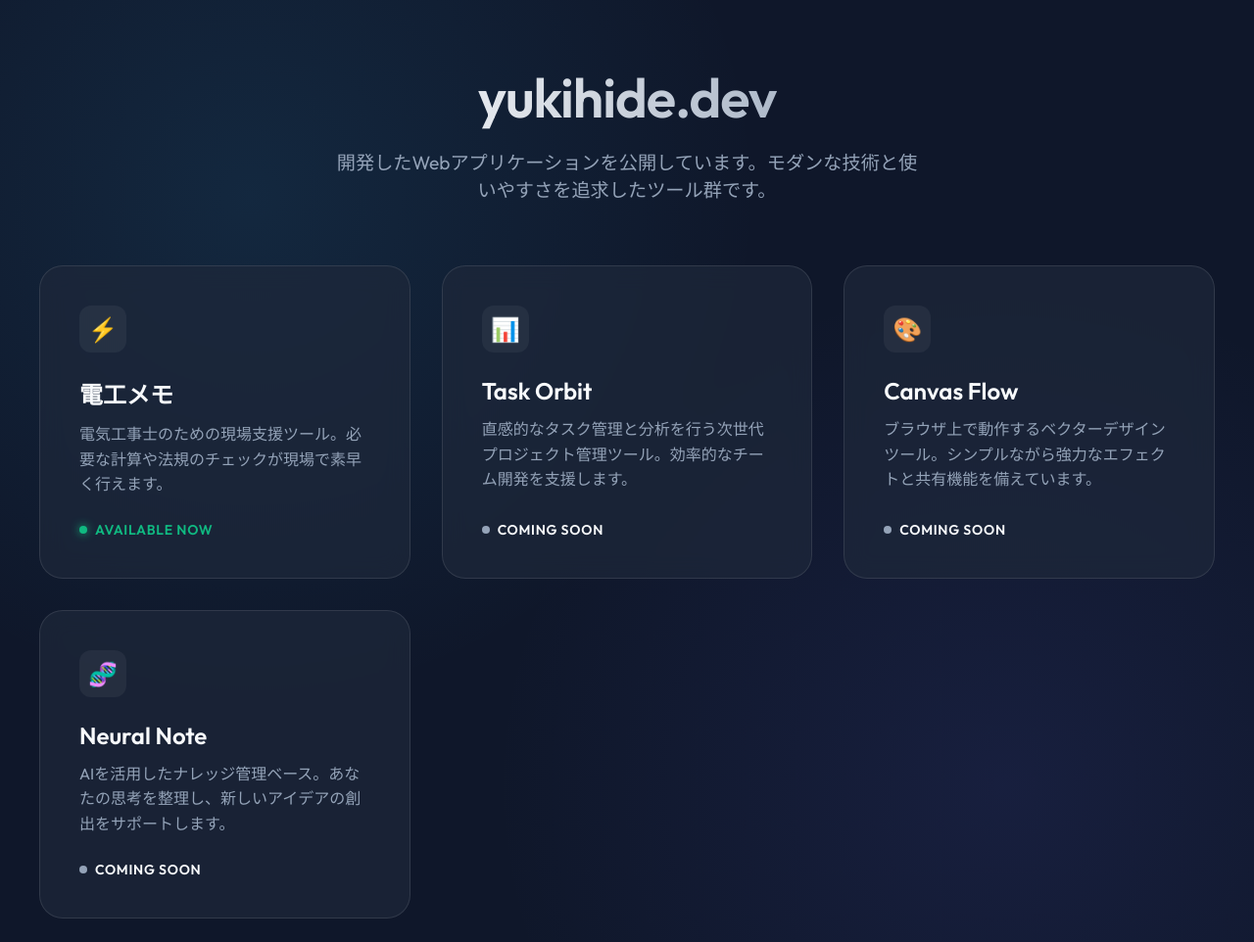
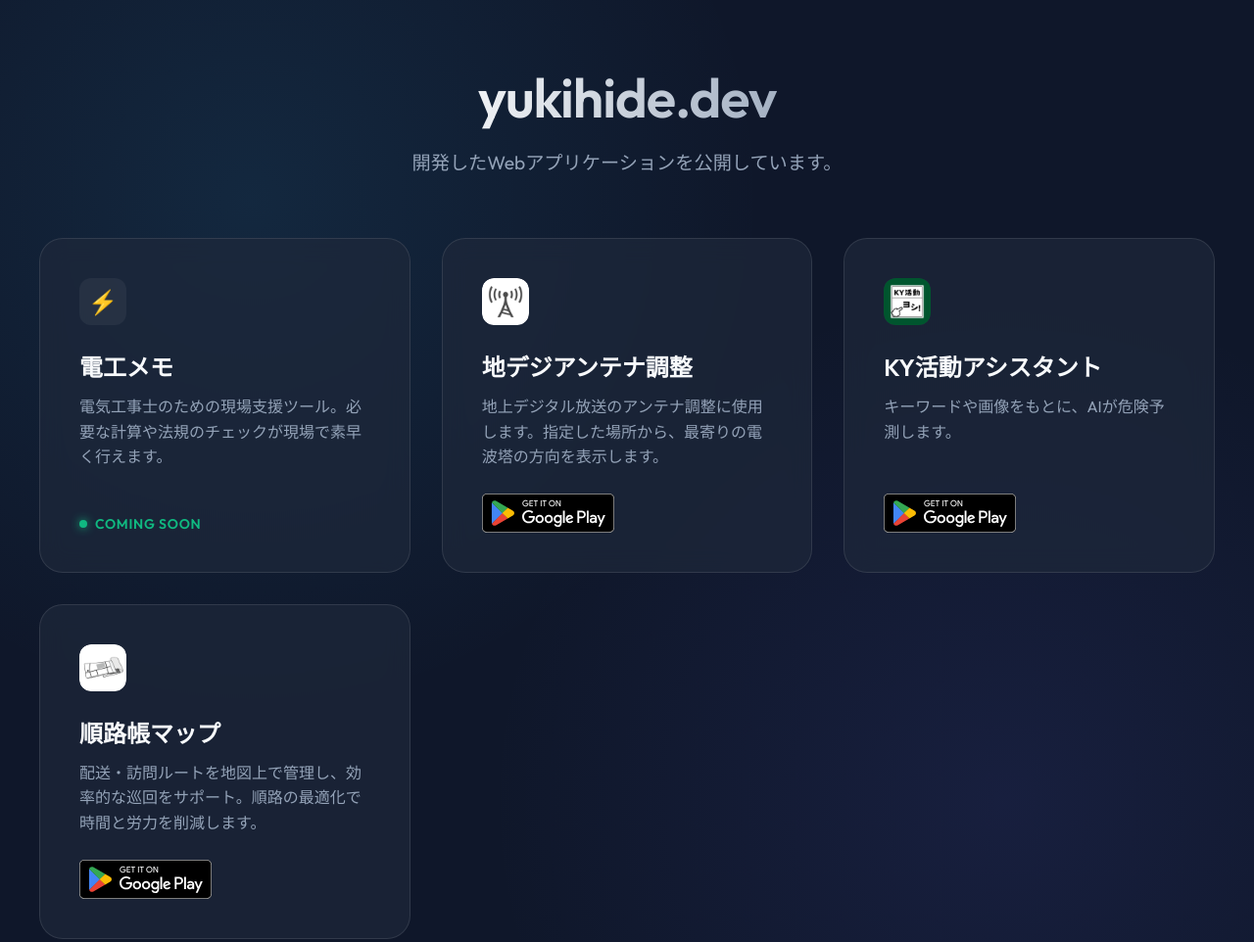
Before and after one commit to sjp0at/web-yukihide-dev, a website built with Vite: page index.html in a window 1280 px wide. Shown: the top 962 px of the page at 98% size. Built offline with nearby package versions, Linux system fonts and the light colour scheme.

Commit message:
feat: Add new card icons and integrate Google Play Store badge.

```diff
--- a/index.html
+++ b/index.html
@@ -12,7 +12,7 @@
 <body>
   <header>
     <h1>yukihide.dev</h1>
-    <p class="subtitle">開発したWebアプリケーションを公開しています。モダンな技術と使いやすさを追求したツール群です。</p>
+    <p class="subtitle">開発したWebアプリケーションを公開しています。</p>
   </header>
 
   <main class="grid">
@@ -22,37 +22,42 @@
       <p>電気工事士のための現場支援ツール。必要な計算や法規のチェックが現場で素早く行えます。</p>
       <div class="card-status">
         <span class="status-dot"></span>
-        Available Now
-      </div>
-    </a>
-
-    <a href="#" class="card" id="card-dummy-1">
-      <div class="card-icon">📊</div>
-      <h2>Task Orbit</h2>
-      <p>直感的なタスク管理と分析を行う次世代プロジェクト管理ツール。効率的なチーム開発を支援します。</p>
-      <div class="card-status">
-        <span class="status-dot"></span>
         Coming Soon
       </div>
     </a>
 
-    <a href="#" class="card" id="card-dummy-2">
-      <div class="card-icon">🎨</div>
-      <h2>Canvas Flow</h2>
-      <p>ブラウザ上で動作するベクターデザインツール。シンプルながら強力なエフェクトと共有機能を備えています。</p>
-      <div class="card-status">
-        <span class="status-dot"></span>
-        Coming Soon
+    <a href="https://play.google.com/store/apps/details?id=jp.m_eng.tvantennaadjustment" class="card live"
+      id="card-dummy-1">
+      <div class="card-icon">
+        <img src="ic_tower-playstore.png" alt="Get it on Google Play" class="playstore-badge">
+      </div>
+      <h2>地デジアンテナ調整</h2>
+      <p>地上デジタル放送のアンテナ調整に使用します。指定した場所から、最寄りの電波塔の方向を表示します。</p>
+      <div class="card-platform">
+        <img src="GetItOnGooglePlay_Badge_Web_color_English.svg" alt="Get it on Google Play" class="playstore-badge">
       </div>
     </a>
 
-    <a href="#" class="card" id="card-dummy-3">
-      <div class="card-icon">🧬</div>
-      <h2>Neural Note</h2>
-      <p>AIを活用したナレッジ管理ベース。あなたの思考を整理し、新しいアイデアの創出をサポートします。</p>
-      <div class="card-status">
-        <span class="status-dot"></span>
-        Coming Soon
+    <a href="https://play.google.com/store/apps/details?id=jp.m_eng.kikenyochiassistance" class="card live"
+      id="card-dummy-2">
+      <div class="card-icon">
+        <img src="ic_ky.png" alt="Get it on Google Play" class="playstore-badge">
+      </div>
+      <h2>KY活動アシスタント</h2>
+      <p>キーワードや画像をもとに、AIが危険予測します。</p>
+      <div class="card-platform">
+        <img src="GetItOnGooglePlay_Badge_Web_color_English.svg" alt="Get it on Google Play" class="playstore-badge">
+      </div>
+    </a>
+
+    <a href="https://play.google.com/store/apps/details?id=jp.m_eng.routeoperation" class="card live" id="card-dummy-3">
+      <div class="card-icon">
+        <img src="ic_routeoperation.png" alt="Get it on Google Play" class="playstore-badge">
+      </div>
+      <h2>順路帳マップ</h2>
+      <p>配送・訪問ルートを地図上で管理し、効率的な巡回をサポート。順路の最適化で時間と労力を削減します。</p>
+      <div class="card-platform">
+        <img src="GetItOnGooglePlay_Badge_Web_color_English.svg" alt="Get it on Google Play" class="playstore-badge">
       </div>
     </a>
   </main>
--- a/src/style.css
+++ b/src/style.css
@@ -109,6 +109,14 @@ p.subtitle {
   margin-bottom: 1.5rem;
   font-size: 1.5rem;
   transition: transform 0.3s;
+  overflow: hidden;
+}
+
+.card-icon img {
+  width: 100%;
+  height: 100%;
+  object-fit: cover;
+  border-radius: 12px;
 }
 
 .card:hover .card-icon {
@@ -157,13 +165,34 @@ p.subtitle {
   color: #10b981;
 }
 
+.card-platform {
+  margin-top: auto;
+  padding-top: 1.5rem;
+  display: flex;
+  align-items: center;
+  gap: 0.5rem;
+}
+
+.playstore-badge {
+  height: 40px;
+  width: auto;
+  transition: transform 0.3s;
+}
+
+.playstore-badge:hover {
+  transform: scale(1.05);
+}
+
+
 @media (max-width: 640px) {
   body {
     padding: 2rem 1rem;
   }
+
   h1 {
     font-size: 2.5rem;
   }
+
   .grid {
     grid-template-columns: 1fr;
   }
```
Also changed, not shown: public/GetItOnGooglePlay_Badge_Web_color_English.svg (added), public/ic_ky.png (added), public/ic_routeoperation.png (added), public/ic_tower-playstore.png (added).
